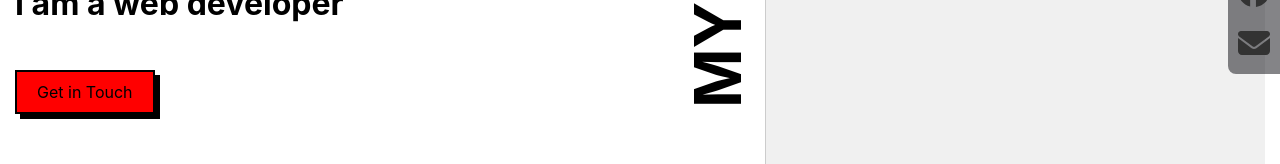
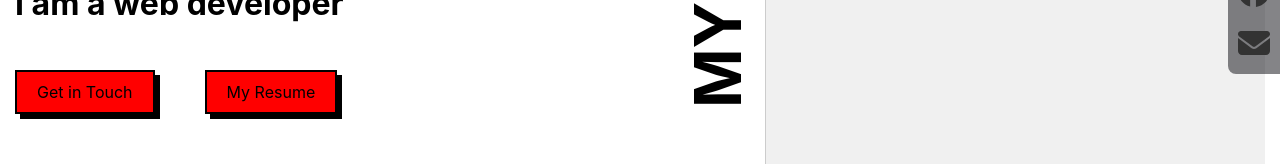
Before and after one commit to sperrin98/portfolio, a React (Create React App) app in the folder OneDrive/Desktop/portfolio/frontend/: page / in a window 1280 px wide. Shown: the part 435-599 px from the top of the page. Built offline with nearby package versions, Linux system fonts and the light colour scheme.

Commit message:
'resume-btn'

```diff
--- a/OneDrive/Desktop/portfolio/frontend/src/App.js
+++ b/OneDrive/Desktop/portfolio/frontend/src/App.js
@@ -47,6 +47,12 @@ function App() {
                 href="mailto:stanperrin98@gmail.com?subject=Get in Touch&body=Hello, I'd like to get in touch with you."
               >
                 Get in Touch
+              </a>
+              <a
+                className="resume-btn"
+                href="mailto:stanperrin98@gmail.com?subject=Get in Touch&body=Hello, I'd like to get in touch with you."
+              >
+                My Resume
               </a>
             </div>
             <h1 className='skills-title'>MY SKILLS</h1>
--- a/OneDrive/Desktop/portfolio/frontend/src/Overview.css
+++ b/OneDrive/Desktop/portfolio/frontend/src/Overview.css
@@ -115,6 +115,26 @@
     box-shadow: 0 0 0 0 black; /* Brings the border back to the button */
   }
 
+  .resume-btn {
+    display: inline-block;
+    background-color: red;
+    color: black;
+    padding: 10px 20px;
+    text-decoration: none;
+    font-size: 16px;
+    cursor: pointer;
+    margin-top: 20px;
+    border: 2px solid black; /* Original border color */
+    position: relative; /* Required for positioning the pseudo-element */
+    box-shadow: 5px 5px 0 0 black; /* Moves the border 5px away from the button */
+    transition: box-shadow 0.3s ease; /* Smooth transition for the hover effect */
+    margin-left: 50px;
+  }
+
+  .resume-btn:hover {
+    box-shadow: 0 0 0 0 black;
+  }
+
   /* NAV BUTTONS */
   .nav-buttons {
     position: absolute;
```
